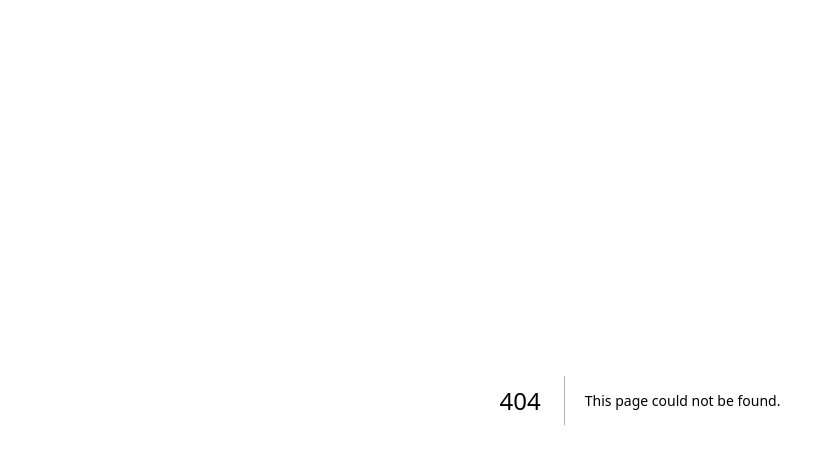
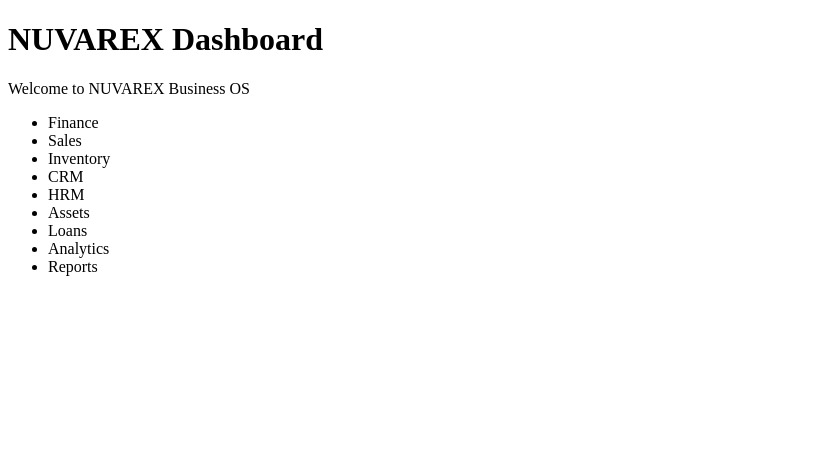
Before and after one commit to DanangHaristianto/nuvarex, a Next.js app: page /dashboard in a window 1280 px wide. Before the commit this address had no page. Shown: the top 464 px of the page, without its empty margins (0-835 px from the left). Built offline with nearby package versions, Linux system fonts and the light colour scheme.

Commit message:
Create page.tsx

```diff
--- /dev/null
+++ b/app/dashboard/page.tsx
@@ -0,0 +1,21 @@
+export default function DashboardPage() {
+  return (
+    <main>
+      <h1>NUVAREX Dashboard</h1>
+
+      <p>Welcome to NUVAREX Business OS</p>
+
+      <ul>
+        <li>Finance</li>
+        <li>Sales</li>
+        <li>Inventory</li>
+        <li>CRM</li>
+        <li>HRM</li>
+        <li>Assets</li>
+        <li>Loans</li>
+        <li>Analytics</li>
+        <li>Reports</li>
+      </ul>
+    </main>
+  );
+}
```
